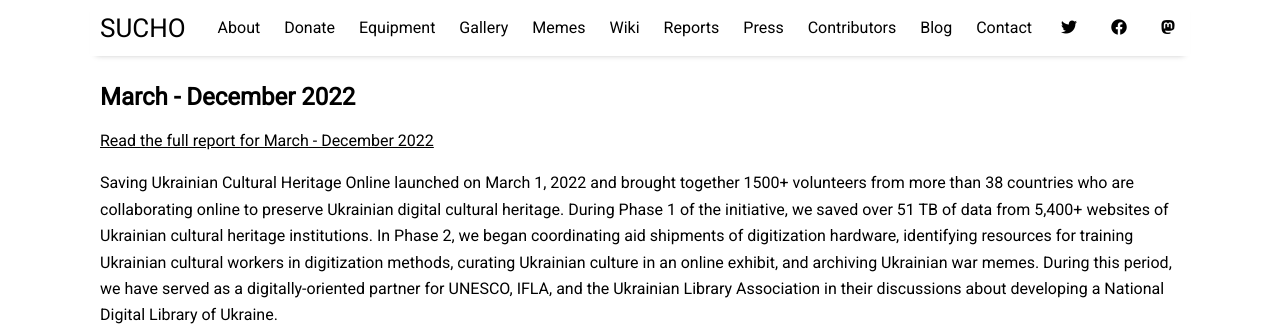
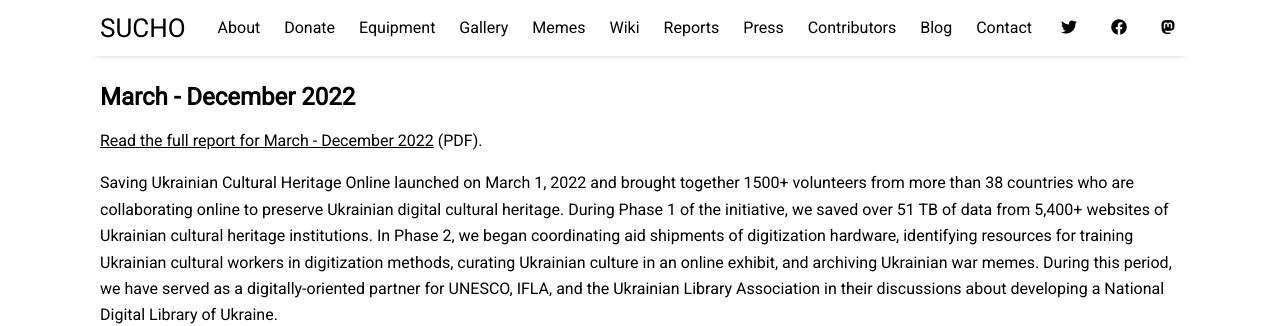
Before and after one commit to sucho-archiving/sucho-archiving.github.io, a Jekyll site: the page built from pages/reports.md, in a window 1280 px wide and 1217 px high. Shown: the top 326 px of the window. Built offline with Jekyll 4.4.1, drawn with Linux system fonts in a browser that asks for light colours.

Commit message:
Updated reports

```diff
--- a/pages/reports.md
+++ b/pages/reports.md
@@ -6,7 +6,7 @@
 
 
 ## March - December 2022
-[Read the full report for March - December 2022](https://github.com/sucho-archiving/sucho-archiving.github.io/blob/main/assets/files/Mar-Dec-2022%20End%20of%20Year%20Updates.pdf)
+[Read the full report for March - December 2022](/assets/Mar-Dec-2022_End_of_Year_Updates.pdf) (PDF).
 
 Saving Ukrainian Cultural Heritage Online launched on March 1, 2022 and brought together 1500+ volunteers from more than 38 countries who are collaborating online to preserve Ukrainian digital cultural heritage. During Phase 1 of the initiative, we saved over 51 TB of data from 5,400+ websites of Ukrainian cultural heritage institutions. In Phase 2, we began coordinating aid shipments of digitization hardware, identifying resources for training Ukrainian cultural workers in digitization methods, curating Ukrainian culture in an online exhibit, and archiving Ukrainian war memes. During this period, we have served as a digitally-oriented partner for UNESCO, IFLA, and the Ukrainian Library Association in their discussions about developing a National Digital Library of Ukraine.
 
```
Also changed, not shown: 1 other file.
